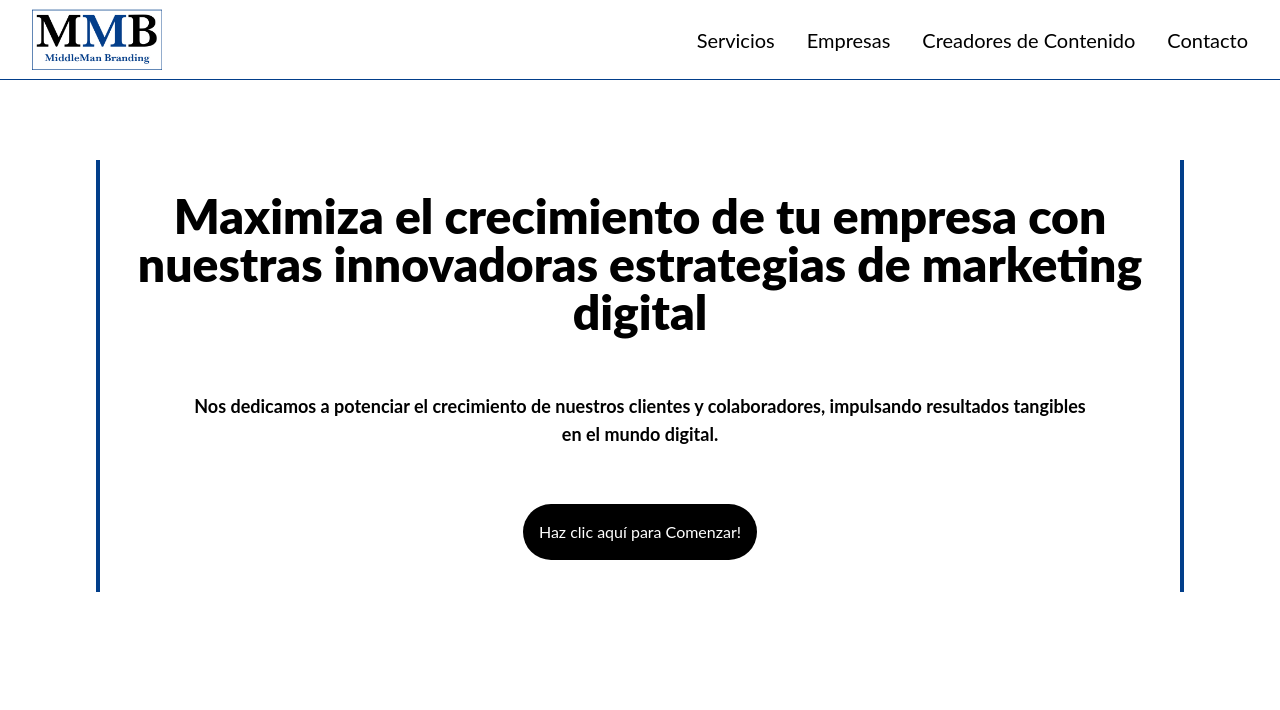
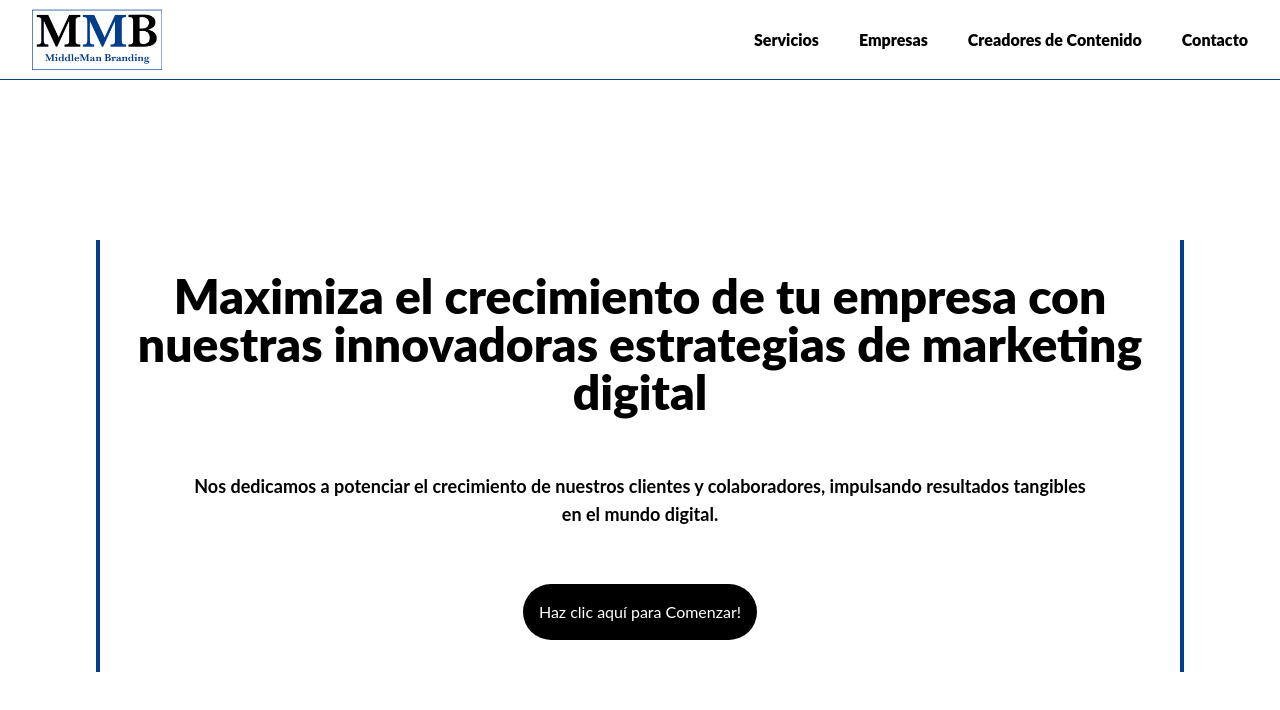
Before and after one commit to Santiago-Hanine/middleman-branding, a Next.js app: page / in a window 1280 px wide. Shown: the top 710 px of the page. Built offline with nearby package versions, Linux system fonts and the light colour scheme.

Commit message:
Update Navbar component styling

```diff
--- a/src/app/Components/Navbar/index.tsx
+++ b/src/app/Components/Navbar/index.tsx
@@ -13,29 +13,18 @@ const Navbar = () => {
   const handleMenu = () => {
     const menu = document.querySelector('#menu-mobile')
     menu?.classList.toggle('hidden')
+    document.body.classList.toggle('overflow-hidden')
   }
 
   return (
-    <header className='flex fixed top-0 items-center justify-between px-8 py-4 border-b-blue border-b h-20 w-full'>
+    <header className='flex top-0 items-center justify-between px-8 py-4 border-b-blue border-b h-20 w-full bg-white'>
       <Link href="./">
         <Image src={Logo} width={130} alt='MiddleMan Branding logo'/>
       </Link>
 
       <nav>
-        <ul className='hidden lg:flex text-xl gap-8 items-center'>
+        <ul id='menu-mobile' className='hidden flex text-center lg:flex flex-col lg:flex-row items-start lg:items-center justify-start lg:static absolute top-20 left-0 h-screen bg-white lg:bg-transparent gap-20 lg:gap-10 z-50 w-full pl-8 pt-20 pb-20 lg:pt-0 lg:pl-0 lg:pb-0 text-3xl font-black lg:text-base'>
           {
-            Navlist.map((item, index) => (
-              <li key={index}>
-                <Link href={item.link}>
-                  {item.name}
-                </Link>
-              </li>
-            ))
-          }
-        </ul>
-
-        <ul id='menu-mobile' className='hidden flex flex-col items-center justify-center lg:hidden absolute top-20 left-0 h-screen bg-white z-50 w-full'>
-        {
             Navlist.map((item, index) => (
               <li key={index}>
                 <Link href={item.link}>
```
